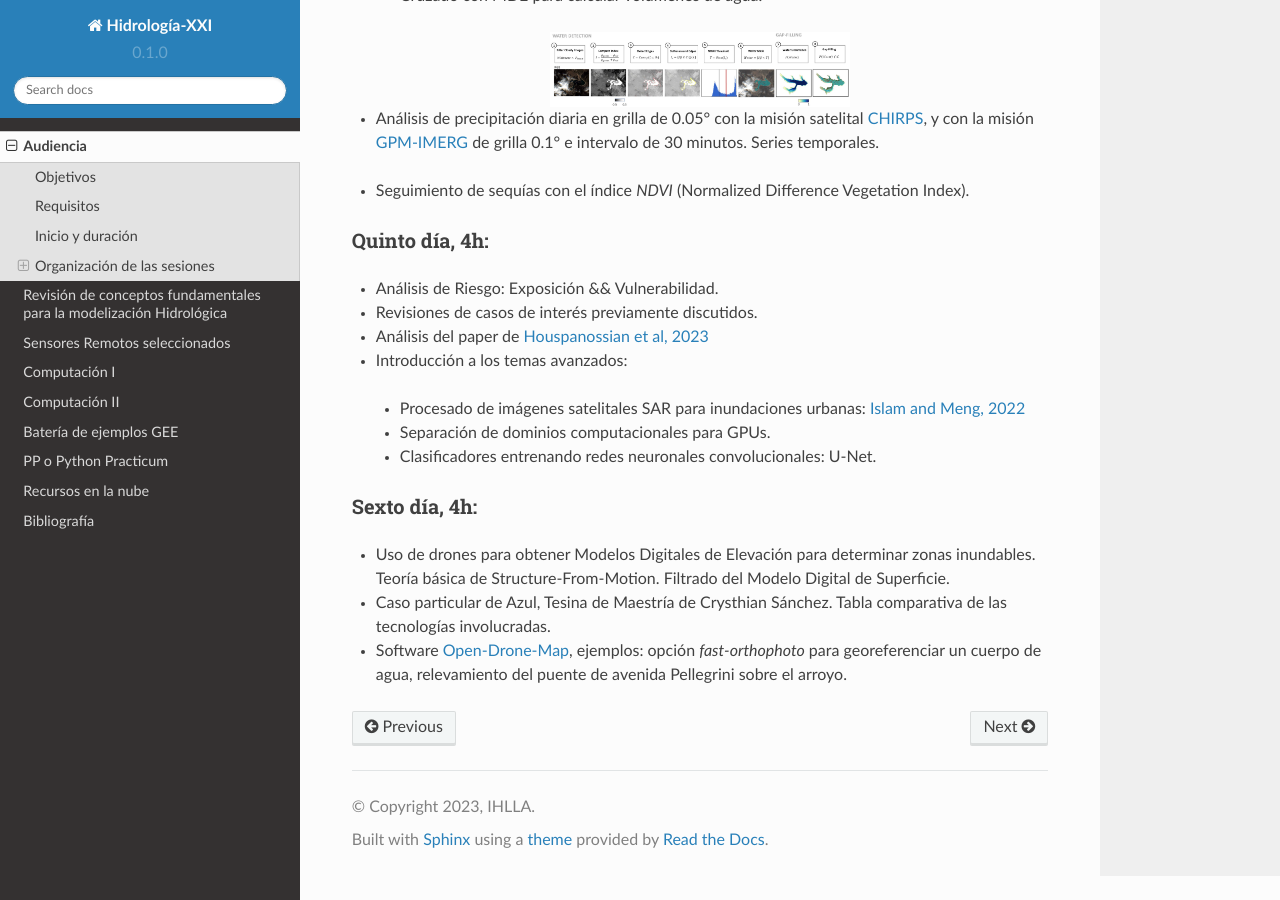
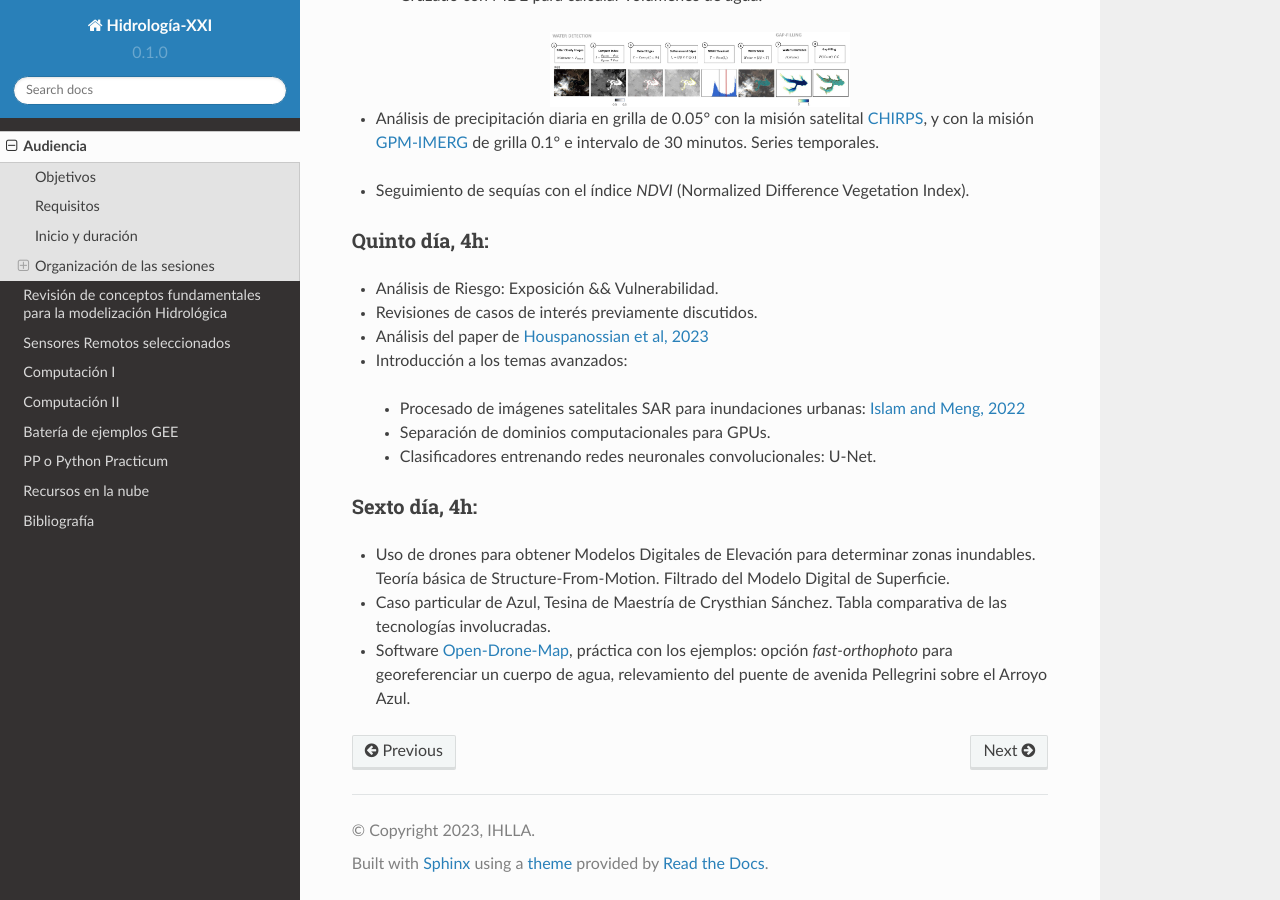
Before and after one commit to ivillamadrid/HidrologiaXXI, a Sphinx documentation site: the page built from docs/source/audiencia.rst, in a window 1280 px wide and 900 px high, scrolled down 1739 px. Built offline with Sphinx 7.4.7 and the Read the Docs theme 2.0.0, drawn with Linux system fonts in a browser that asks for light colours.

Commit message:
Update audiencia.rst

```diff
--- a/docs/source/audiencia.rst
+++ b/docs/source/audiencia.rst
@@ -94,6 +94,6 @@
 
 * Caso particular de Azul, Tesina de Maestría de Crysthian Sánchez. Tabla comparativa de las tecnologías involucradas.
 
-* Software `Open-Drone-Map`_, ejemplos: opción *fast-orthophoto* para georeferenciar un cuerpo de agua, relevamiento del puente de avenida Pellegrini sobre el arroyo.
+* Software `Open-Drone-Map`_, práctica con los ejemplos: opción *fast-orthophoto* para georeferenciar un cuerpo de agua, relevamiento del puente de avenida Pellegrini sobre el Arroyo Azul.
 
 .. _Open-Drone-Map: https://www.opendronemap.org/
```
